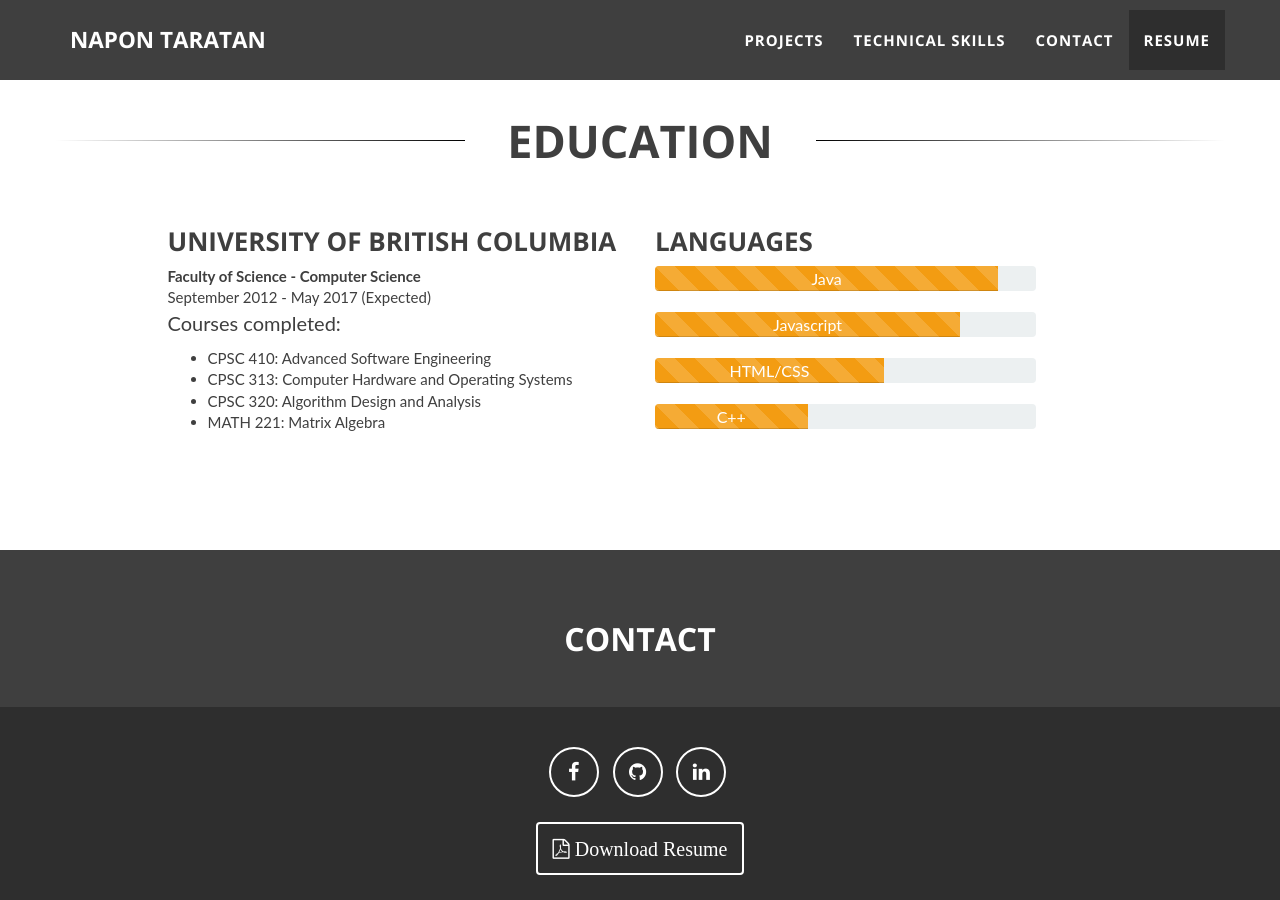
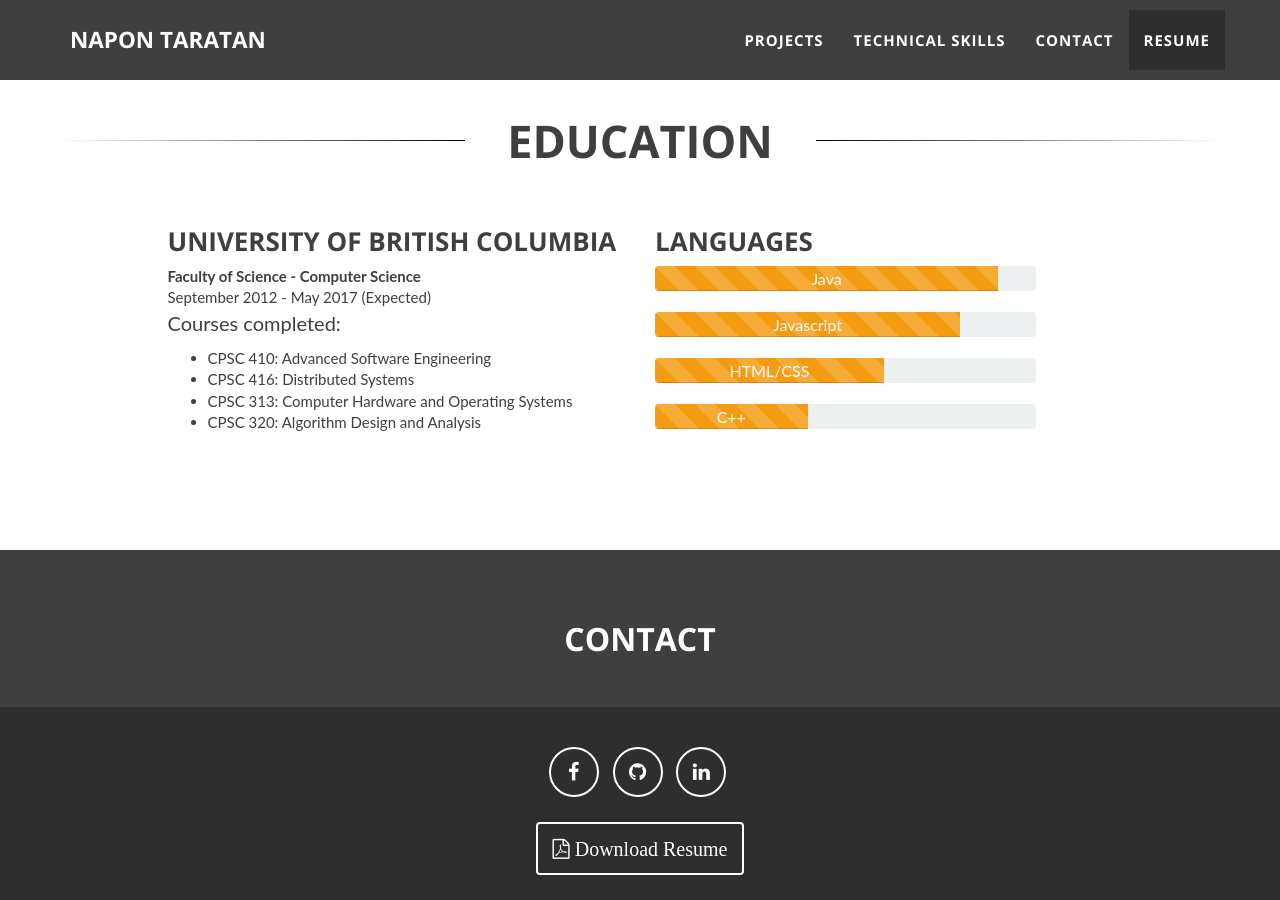
Before and after one commit to napon/napon.github.io, a Jekyll site: the page built from index.html, in a window 1280 px wide and 900 px high, scrolled down 1316 px. Built offline with Jekyll 4.4.1, drawn with Linux system fonts in a browser that asks for light colours.

Commit message:
Added new course completed

```diff
--- a/_includes/technical_skills.html
+++ b/_includes/technical_skills.html
@@ -15,9 +15,9 @@
                     <p>Courses completed:</p>
                     <ul>
                       <li>CPSC 410: Advanced Software Engineering</li>
+		      <li>CPSC 416: Distributed Systems</li>
                       <li>CPSC 313: Computer Hardware and Operating Systems</li>
                       <li>CPSC 320: Algorithm Design and Analysis</li>
-                      <li>MATH 221: Matrix Algebra
                       </li>
                    </ul>
                 </div>
```
